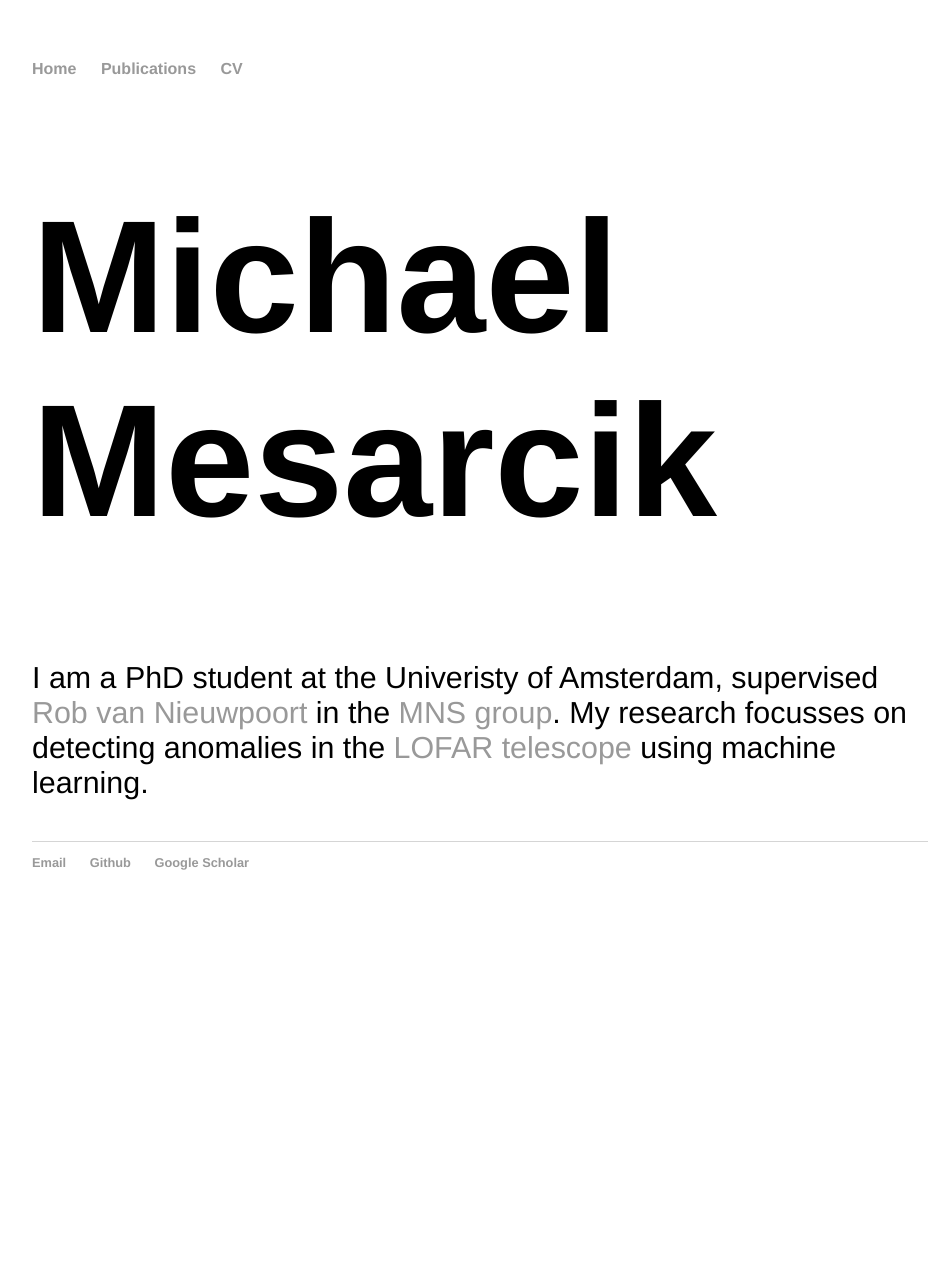
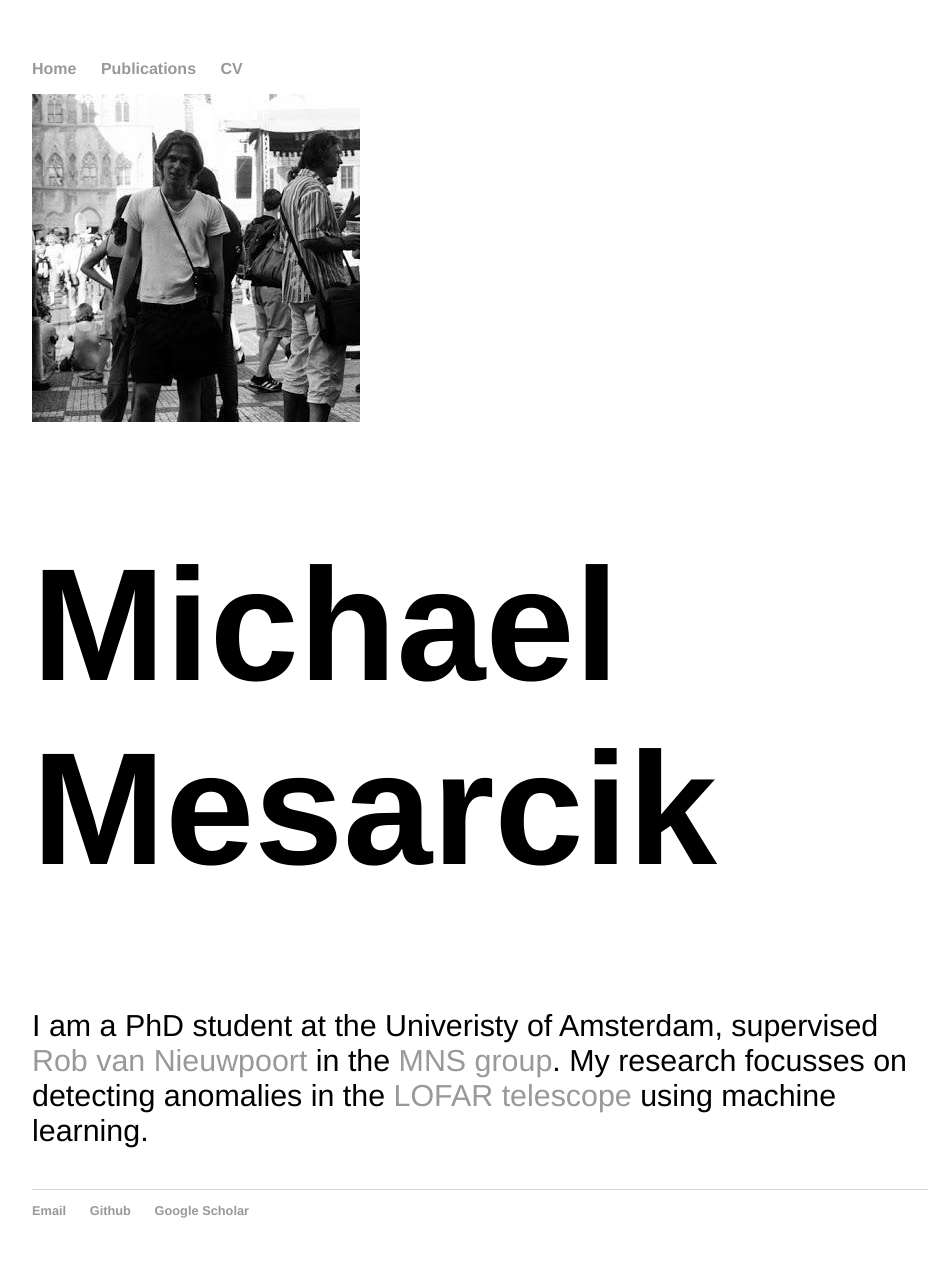
Before and after one commit to mesarcik/mesarcik.github.io, a Jekyll site: the page built from index.html, in a window 1280 px wide. Shown: the whole page, without its empty margins (160-1096 px from the left). Built offline with Jekyll 4.4.1, drawn with Linux system fonts in a browser that asks for light colours; before the commit the page ends 930 px from its top, so only the background shows below that.

Commit message:
./git_uploader.sh

```diff
--- a/index.html
+++ b/index.html
@@ -4,6 +4,7 @@ title: Misha Mesarik's Personal Website
 ---
 
 		<div class="blurb">
+			<img src="img/img.jpeg">
 			<h1>Michael Mesarcik</h1>
 			<h4>I am a PhD student at the Univeristy of Amsterdam, supervised <a href="http://www.vannieuwpoort.com/">Rob van Nieuwpoort</a> in the <a href="https://mns-group.nl/"> MNS group</a>. My research focusses on detecting anomalies in the <a href="https://www.astron.nl/telescopes/lofar/"> LOFAR telescope</a> using machine learning.  <h4>
 		</div>
```
Also changed, not shown: img/img.jpeg (added).
